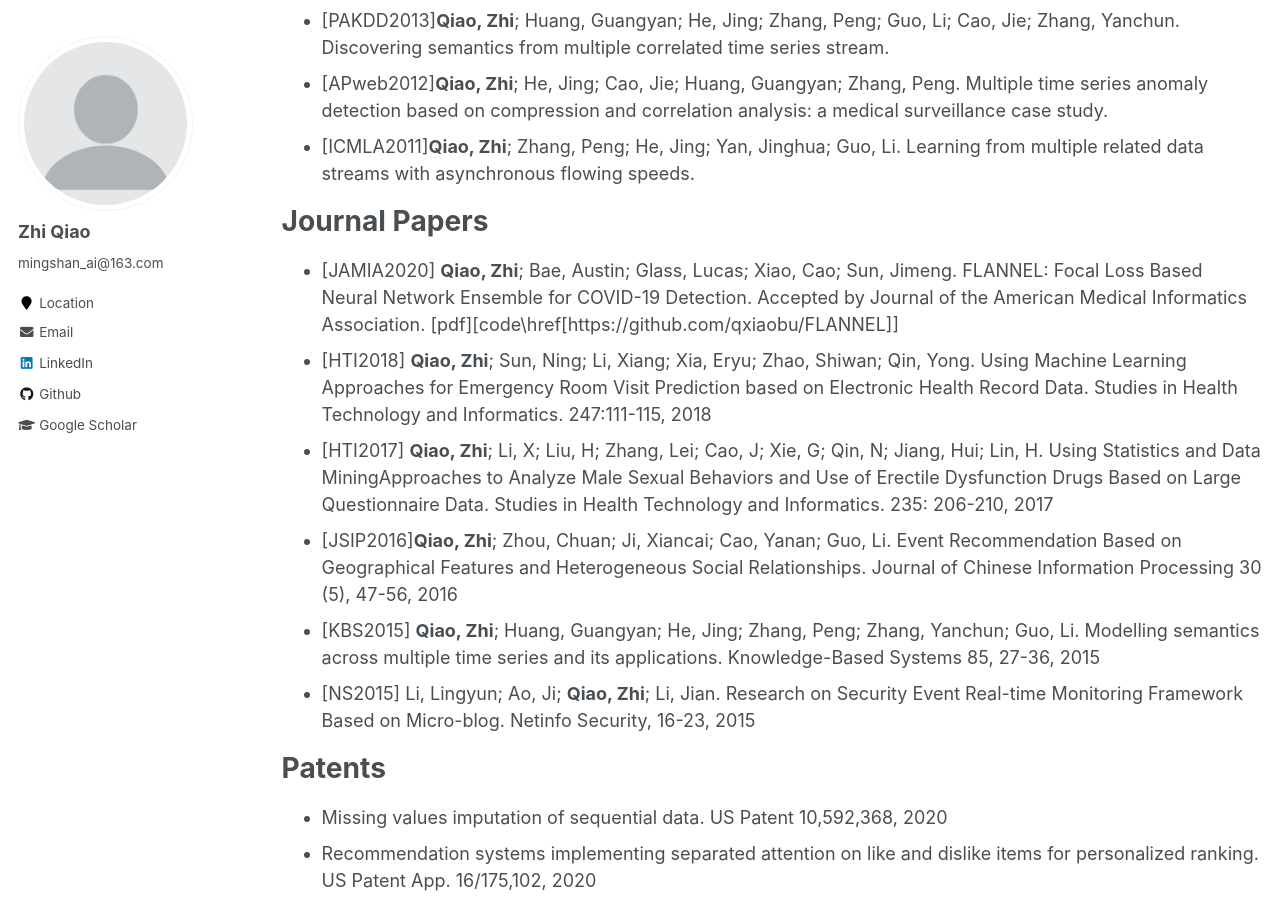
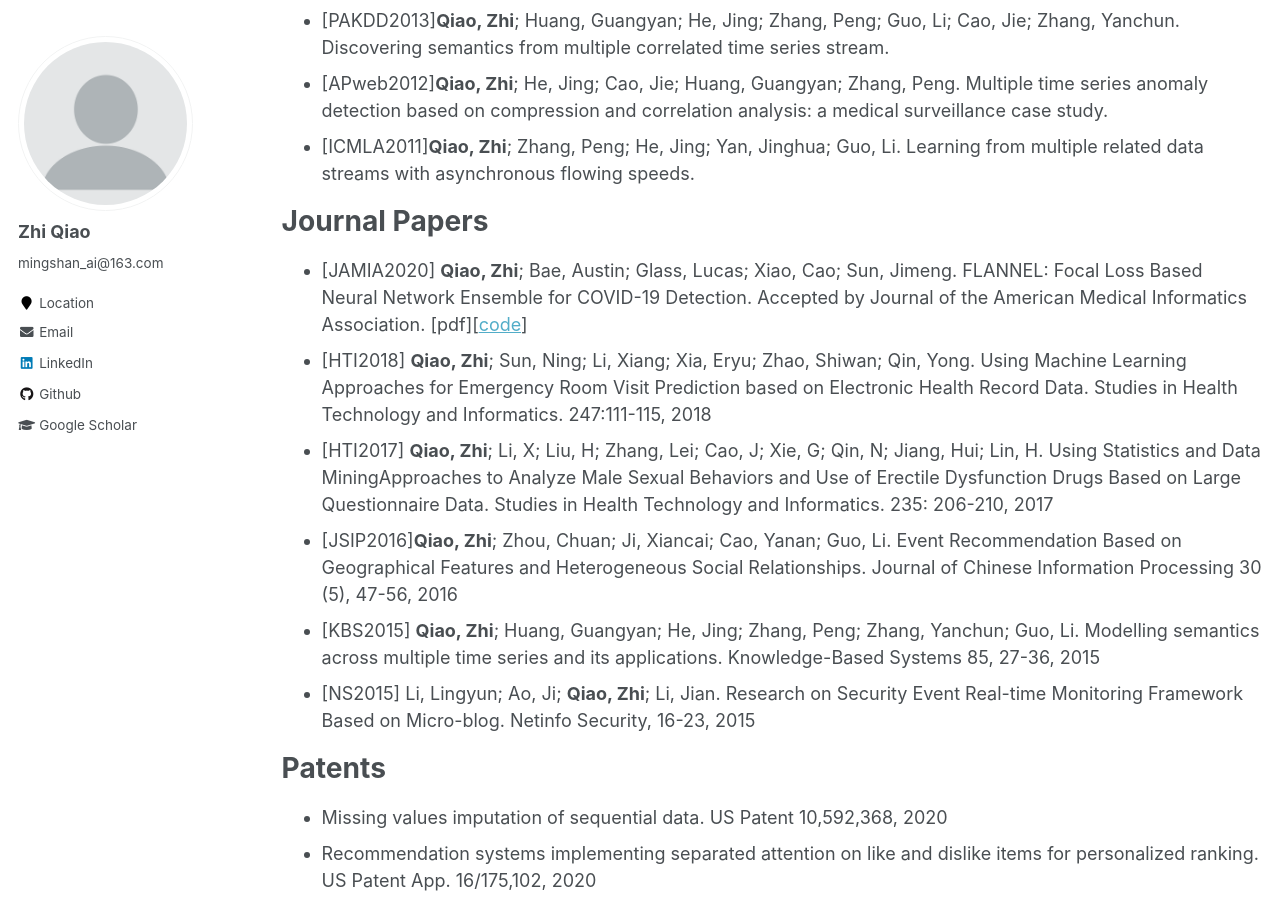
Before and after one commit to qxiaobu/qxiaobu.github.io, a Jekyll site: the page built from _pages/publications.md, in a window 1280 px wide and 900 px high, scrolled down 1303 px. Built offline with Jekyll 4.4.1, drawn with Linux system fonts in a browser that asks for light colours.

Commit message:
Update publications.md

```diff
--- a/_pages/publications.md
+++ b/_pages/publications.md
@@ -41,7 +41,7 @@ Conference Papers
 
 Journal Papers
 ======
-* [JAMIA2020] <b>Qiao, Zhi</b>; Bae, Austin; Glass, Lucas; Xiao, Cao; Sun, Jimeng. FLANNEL: Focal Loss Based Neural Network Ensemble for COVID-19 Detection. Accepted by Journal of the American Medical Informatics Association. [pdf][code\href[https://github.com/qxiaobu/FLANNEL]]
+* [JAMIA2020] <b>Qiao, Zhi</b>; Bae, Austin; Glass, Lucas; Xiao, Cao; Sun, Jimeng. FLANNEL: Focal Loss Based Neural Network Ensemble for COVID-19 Detection. Accepted by Journal of the American Medical Informatics Association. [pdf][<a href="https://github.com/qxiaobu/FLANNEL">code</a>]
 * [HTI2018] <b>Qiao, Zhi</b>; Sun, Ning; Li, Xiang; Xia, Eryu; Zhao, Shiwan; Qin, Yong. Using Machine Learning Approaches for Emergency Room Visit Prediction based on Electronic Health Record Data. Studies in Health Technology and Informatics. 247:111-115, 2018
 * [HTI2017] <b>Qiao, Zhi</b>; Li, X; Liu, H; Zhang, Lei; Cao, J; Xie, G; Qin, N; Jiang, Hui; Lin, H. Using Statistics and Data MiningApproaches to Analyze Male Sexual Behaviors and Use of Erectile Dysfunction Drugs Based on Large Questionnaire Data. Studies in Health Technology and Informatics. 235: 206-210, 2017
 * [JSIP2016]<b>Qiao, Zhi</b>; Zhou, Chuan; Ji, Xiancai; Cao, Yanan; Guo, Li. Event Recommendation Based on Geographical Features and Heterogeneous Social Relationships. Journal of Chinese Information Processing 30 (5), 47-56, 2016
```
